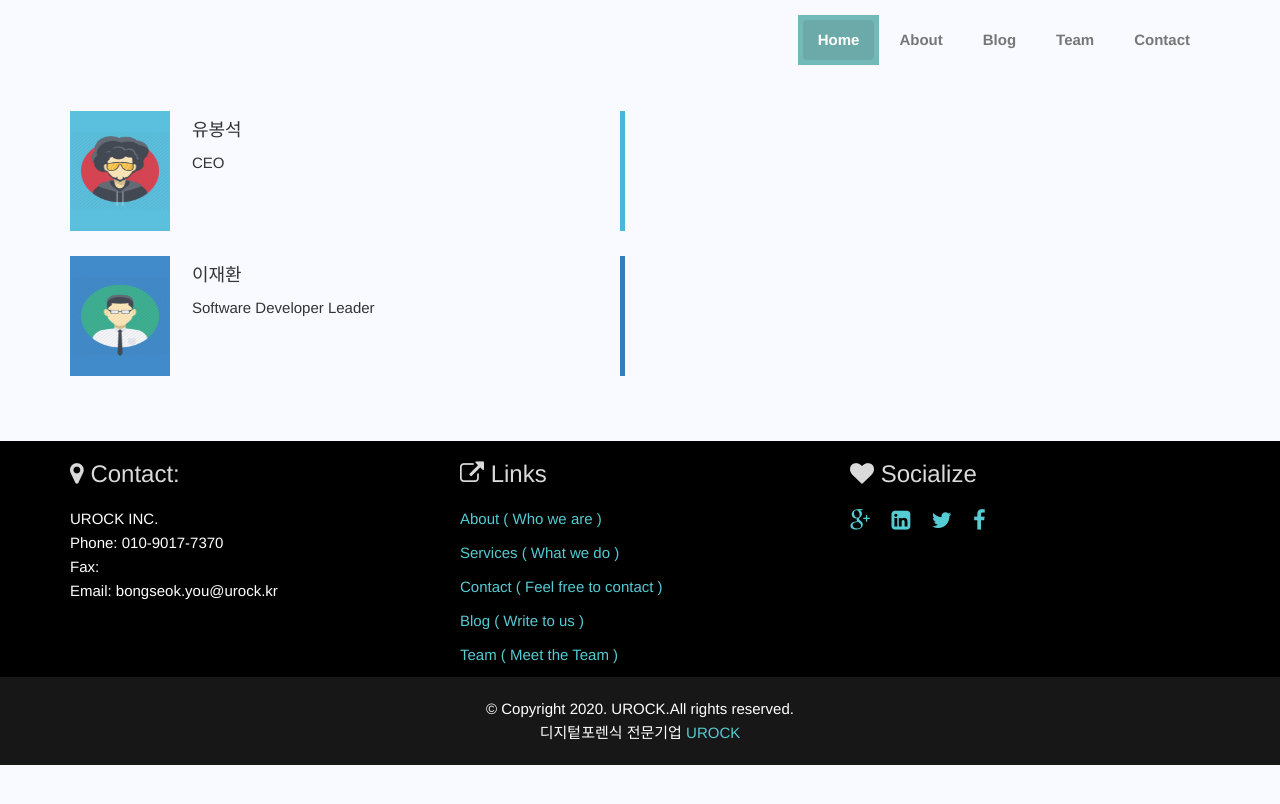
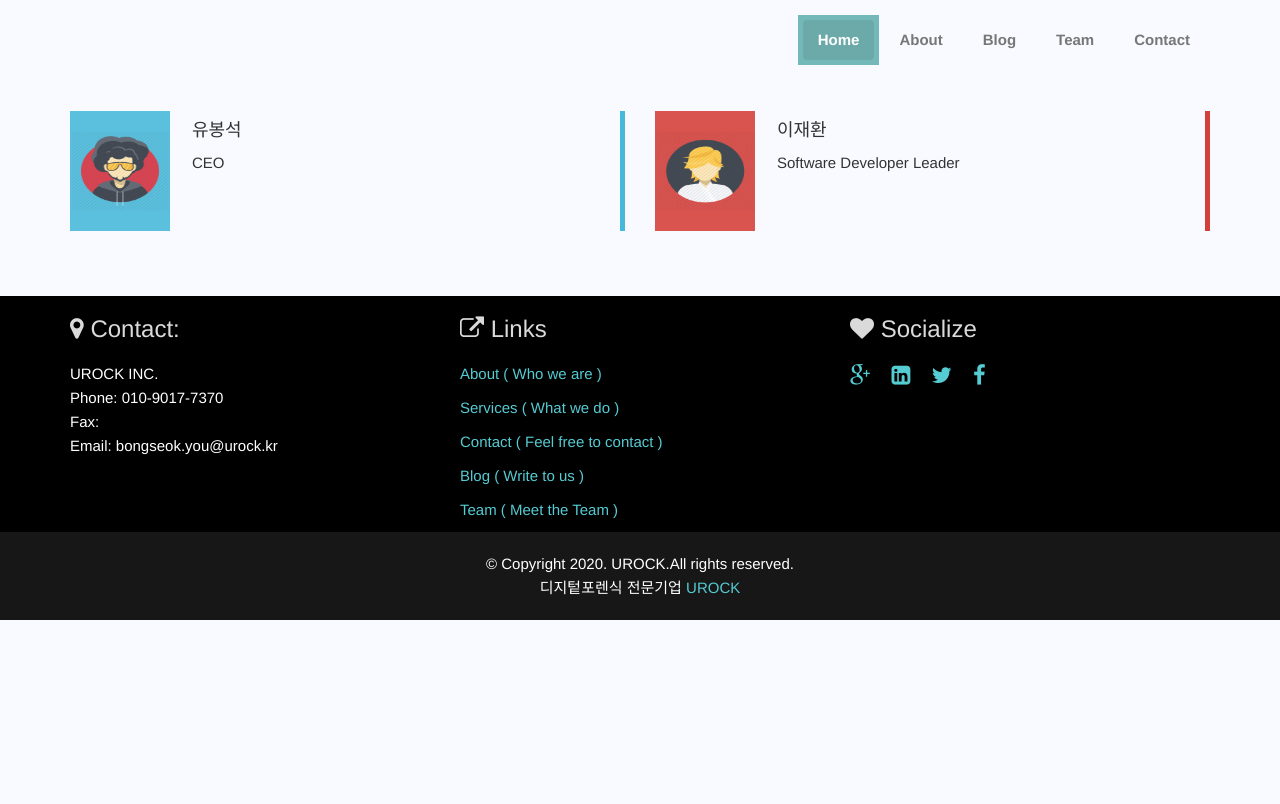
Before and after one commit to UROCKInc/UROCKInc.github.io, a Jekyll site: the page built from team.html, in a window 1280 px wide. Shown: the top 804 px of the page. Built offline with Jekyll 4.4.1, drawn with Linux system fonts in a browser that asks for light colours.

Commit message:
팀 수정

```diff
--- a/team.html
+++ b/team.html
@@ -19,17 +19,17 @@ permalink: /team
                     CEO
                 </p>
             </div>
-            <div class="blockquote-box blockquote-primary animated wow fadeInLeft clearfix">
-                <div class="square pull-left">
-                    <img src="../assets/img/team/member1.png" alt="Feature-img" height="80" width="100">
-                </div>
-                <h4>
-                    이재환
-                </h4>
-                <p>
-                    Software Developer Leader
-                </p>
-            </div>
+<!--            <div class="blockquote-box blockquote-primary animated wow fadeInLeft clearfix">-->
+<!--                <div class="square pull-left">-->
+<!--                    <img src="../assets/img/team/member1.png" alt="Feature-img" height="80" width="100">-->
+<!--                </div>-->
+<!--                <h4>-->
+<!--                    이재환-->
+<!--                </h4>-->
+<!--                <p>-->
+<!--                    Software Developer Leader-->
+<!--                </p>-->
+<!--            </div>-->
             <!--      <div class="blockquote-box blockquote-success animated wow fadeInLeft clearfix">-->
             <!--        <div class="square pull-left">-->
             <!--          <img src="../assets/img/team/member2.png" alt="Feature-img" height="80" width="100">-->
@@ -42,18 +42,18 @@ permalink: /team
             <!--        </p>-->
             <!--      </div>-->
         </div>
-<!--        <div class="col-md-6">-->
-<!--            <div class="blockquote-box blockquote-danger animated wow fadeInRight clearfix">-->
-<!--                <div class="square pull-left">-->
-<!--                    <img src="../assets/img/team/member3.png" alt="Feature-img" height="80" width="100">-->
-<!--                </div>-->
-<!--                <h4>-->
-<!--                    John Doe-->
-<!--                </h4>-->
-<!--                <p>-->
-<!--                    Android Developer , Technext-->
-<!--                </p>-->
-<!--            </div>-->
+        <div class="col-md-6">
+            <div class="blockquote-box blockquote-danger animated wow fadeInRight clearfix">
+                <div class="square pull-left">
+                    <img src="../assets/img/team/member3.png" alt="Feature-img" height="80" width="100">
+                </div>
+                <h4>
+                    이재환
+                </h4>
+                <p>
+                    Software Developer Leader
+                </p>
+            </div>
 <!--            <div class="blockquote-box blockquote-warning animated wow fadeInRight clearfix">-->
 <!--                <div class="square pull-left">-->
 <!--                    <img src="../assets/img/team/member2.png" alt="Feature-img" height="80" width="100">-->
@@ -76,7 +76,7 @@ permalink: /team
 <!--                    Web Developer , Technext-->
 <!--                </p>-->
 <!--            </div>-->
-<!--        </div>-->
+        </div>
     </div>
 </div>
 <!--End Main Container -->
```
Also changed, not shown: 7 other files.
